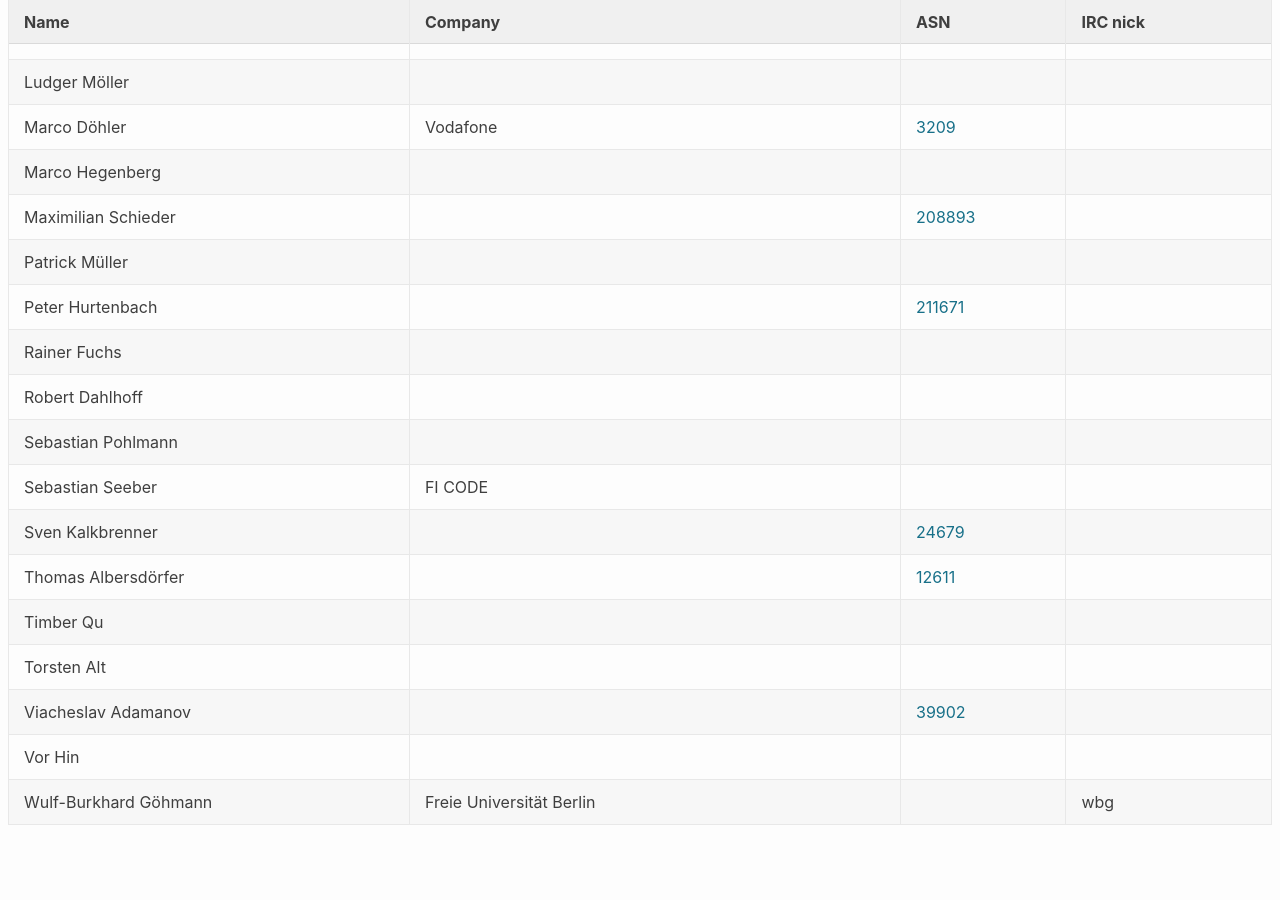
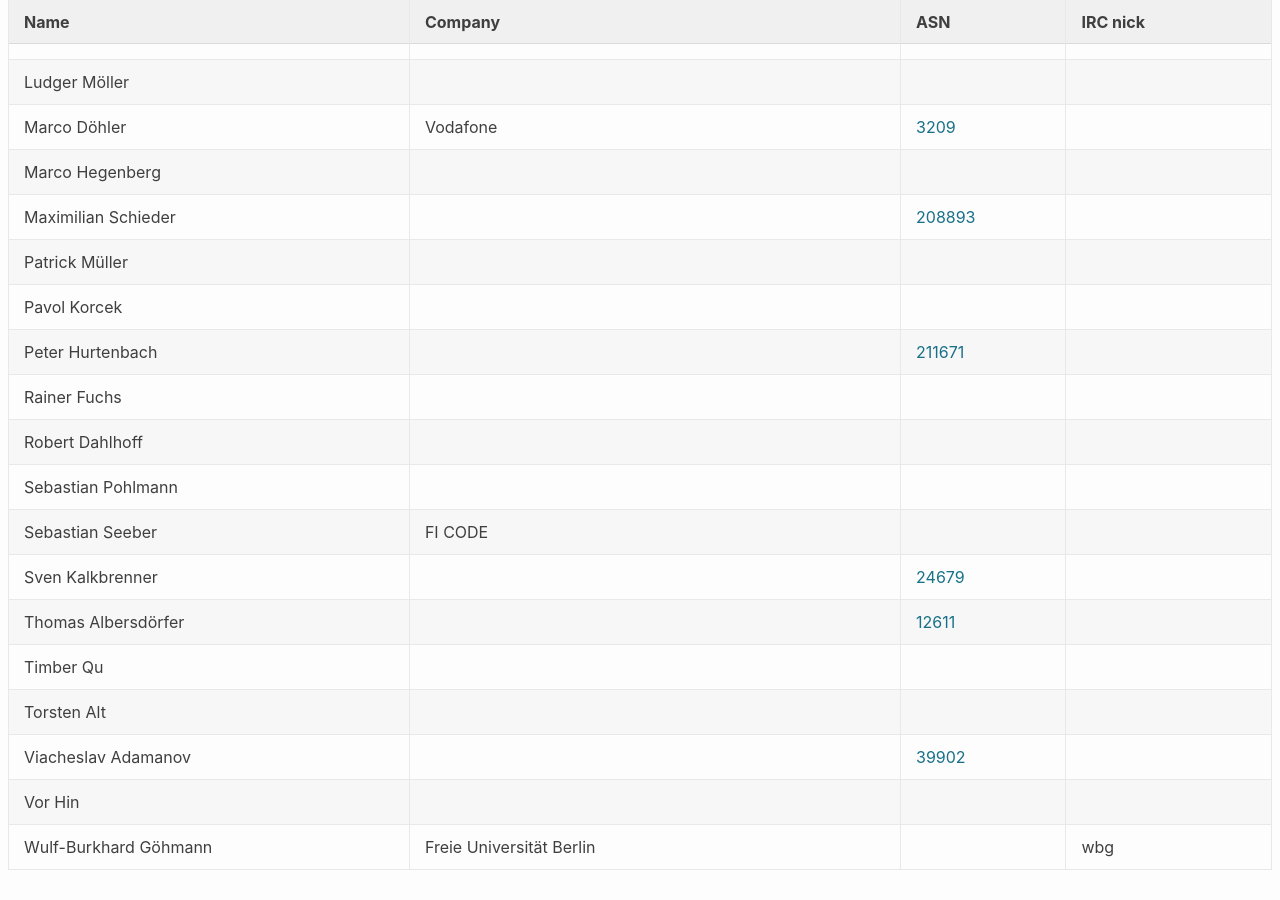
Before and after one commit to denog/pretix-attendeelist, a Jekyll site: the page built from denog15/index.md, in a window 1280 px wide and 900 px high, scrolled down 11777 px. Built offline with Jekyll 4.4.1, drawn with Linux system fonts in a browser that asks for light colours; before the commit the page ends 12632 px from its top, so only the background shows below that.

Commit message:
Latest data: Wed Oct  4 10:30:31 UTC 2023

```diff
--- a/_data/attendees_denog15_online.json
+++ b/_data/attendees_denog15_online.json
@@ -96,6 +96,12 @@
     "asn": null
   },
   {
+    "name": "Pavol Korcek",
+    "company": null,
+    "irc": null,
+    "asn": null
+  },
+  {
     "name": "Peter Hurtenbach",
     "company": null,
     "irc": null,
```
